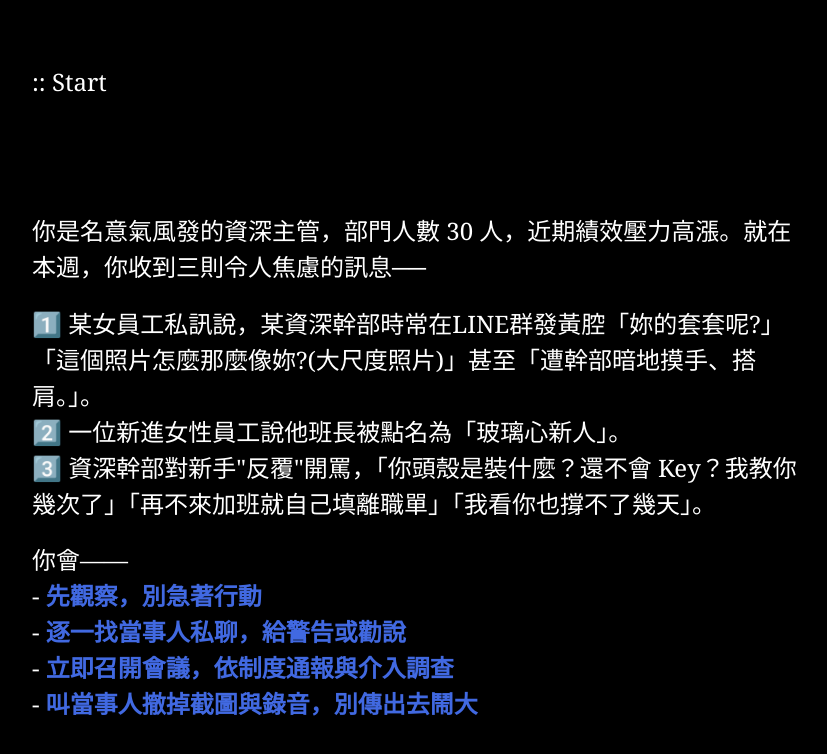
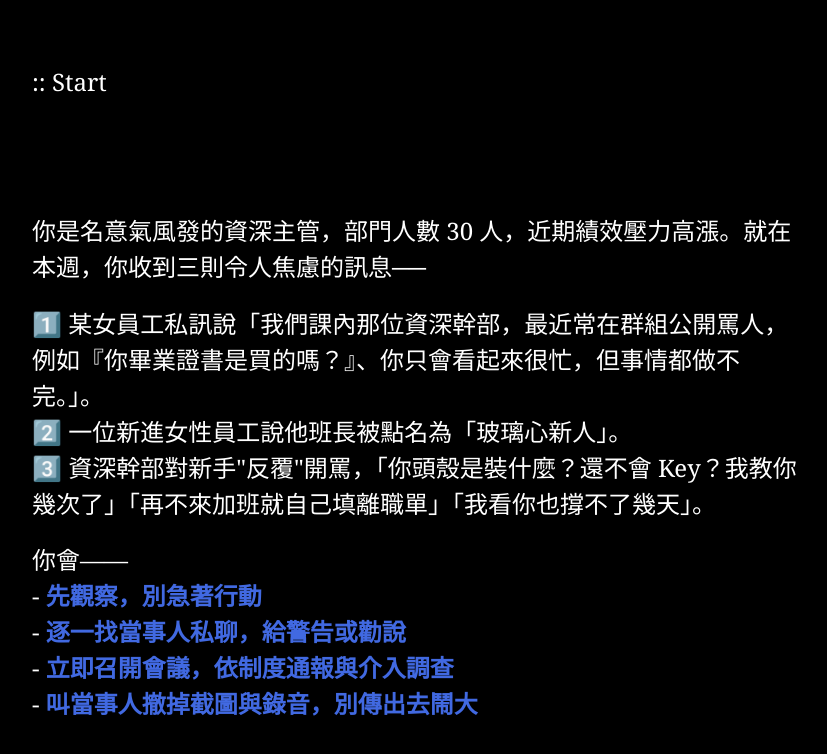
Before and after one commit to nanoflanka-maker/twine-game, a plain HTML site: page index.html in a window 1280 px wide. Shown: the whole page, without its empty margins (224-1051 px from the left). Drawn offline with Linux system fonts and the light colour scheme.

Commit message:
Update index.html

```diff
--- a/index.html
+++ b/index.html
@@ -16,7 +16,7 @@
 
 你是名意氣風發的資深主管，部門人數 30 人，近期績效壓力高漲。就在本週，你收到三則令人焦慮的訊息──
 
-1️⃣ 某女員工私訊說，某資深幹部時常在LINE群發黃腔「妳的套套呢?」「這個照片怎麼那麼像妳?(大尺度照片)」甚至「遭幹部暗地摸手、搭肩。」。
+1️⃣ 某女員工私訊說「我們課內那位資深幹部，最近常在群組公開罵人，例如『你畢業證書是買的嗎？』、你只會看起來很忙，但事情都做不完。」。
 2️⃣ 一位新進女性員工說他班長被點名為「玻璃心新人」。
 3️⃣ 資深幹部對新手&quot;反覆&quot;開罵，「你頭殼是裝什麼？還不會 Key？我教你幾次了」「再不來加班就自己填離職單」「我看你也撐不了幾天」。
 
```
